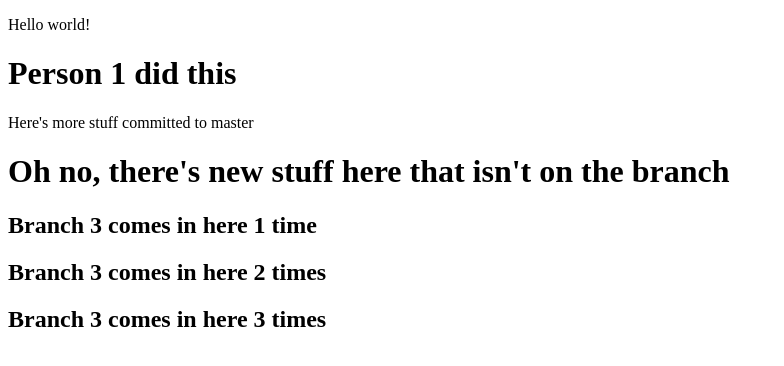
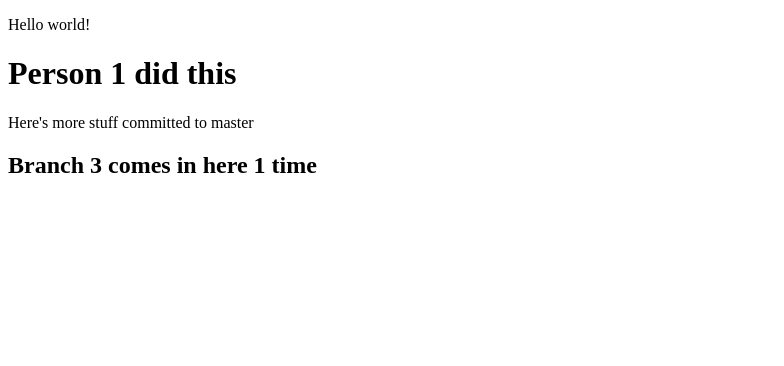
Before and after one commit to KassieJones/demo, an Angular app: page / in a window 1280 px wide. Shown: the top 366 px of the page, without its empty margins (0-784 px from the left). Built offline with nearby package versions, Linux system fonts and the light colour scheme.

Commit message:
First commit from branch 3

```diff
--- a/src/app/app.component.html
+++ b/src/app/app.component.html
@@ -2,10 +2,7 @@
   <p>Hello world!</p>
   <h1>Person 1 did this</h1>
   Here's more stuff committed to master
-  <h1>Oh no, there's new stuff here that isn't on the branch</h1>
   <h2>Branch 3 comes in here 1 time</h2>
-  <h2>Branch 3 comes in here 2 times</h2>
-  <h2>Branch 3 comes in here 3 times</h2>
 </div>
 
 <router-outlet></router-outlet>
```
